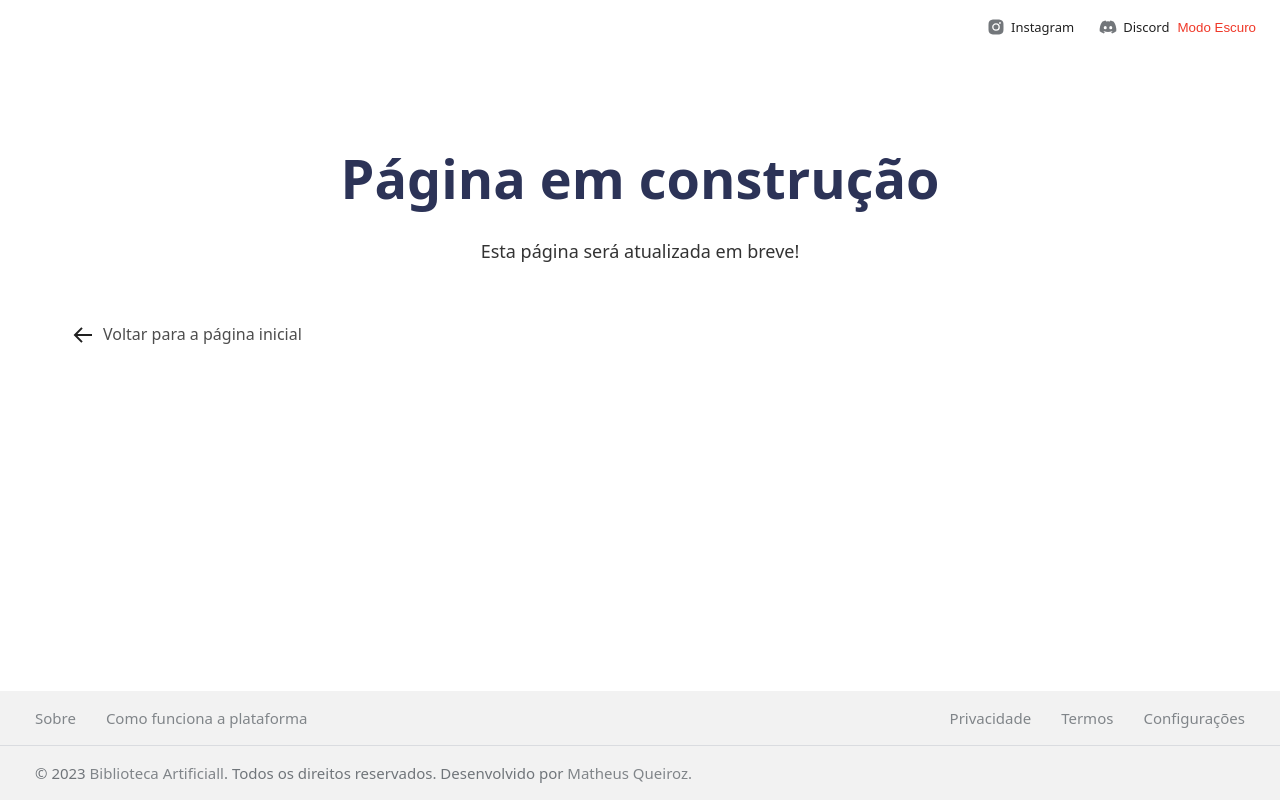
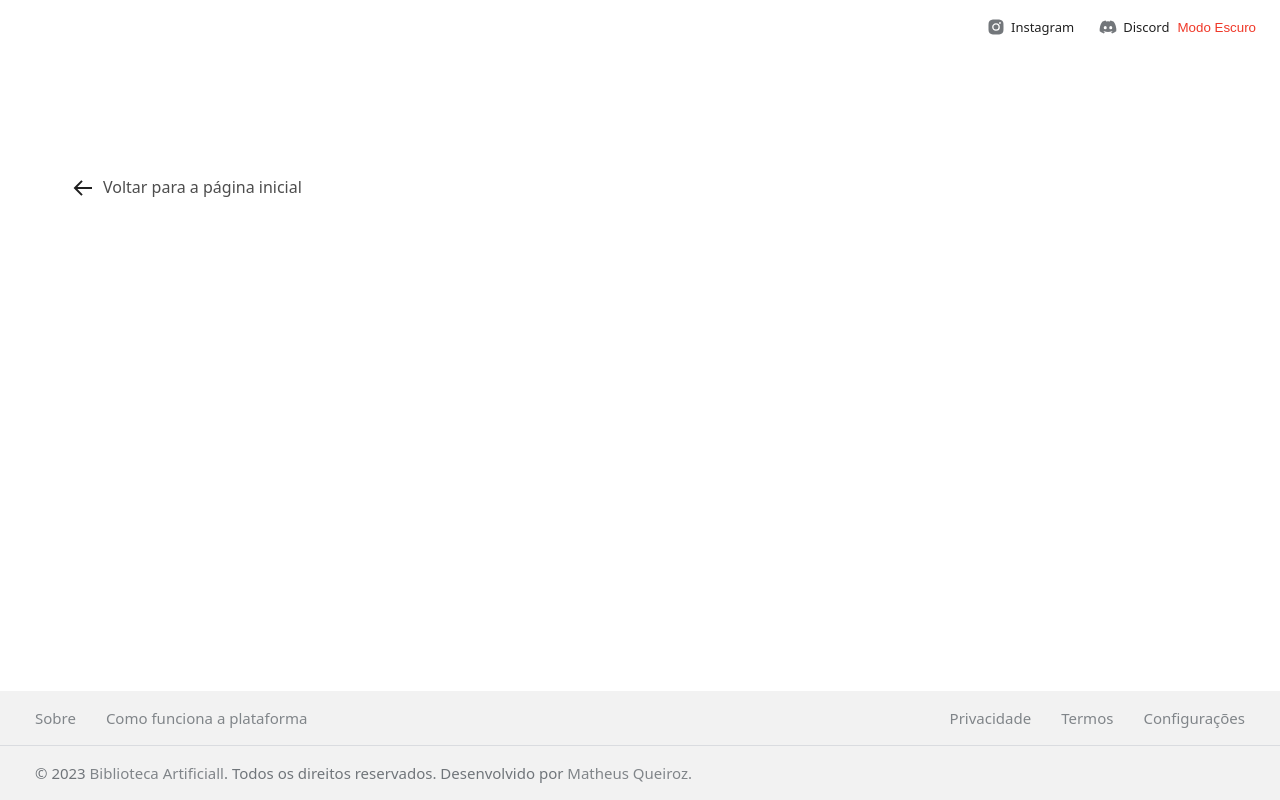
Before and after one commit to matheusqueirozds/biblioteca-artificiall, a Next.js app: page /configuracoes in a window 1280 px wide. Built offline with nearby package versions, Linux system fonts and the light colour scheme.

Commit message:
Correções na aplicação

```diff
--- a/pages/configuracoes.js
+++ b/pages/configuracoes.js
@@ -18,7 +18,7 @@ export default function sobre({ theme, toggleTheme }) {
 			</ThemeProvider>
 
 			<AdditionalInfoContainer>
-				<Container />
+				<ContainerWrapper />
 				<BackToHome />
 			</AdditionalInfoContainer>
 
--- a/pages/ferramentas-uteis.js
+++ b/pages/ferramentas-uteis.js
@@ -2,5 +2,5 @@ import ContainerWrapper from "@/components/Global/Main/AdditionalInfo";
 import React from "react";
 
 export default function ferramentasUteis() {
-	return <Container />;
+	return <ContainerWrapper />;
 }
--- a/pages/parcerias.js
+++ b/pages/parcerias.js
@@ -2,5 +2,5 @@ import ContainerWrapper from "@/components/Global/Main/AdditionalInfo";
 import React from "react";
 
 export default function parcerias() {
-	return <Container />;
+	return <ContainerWrapper />;
 }
```
